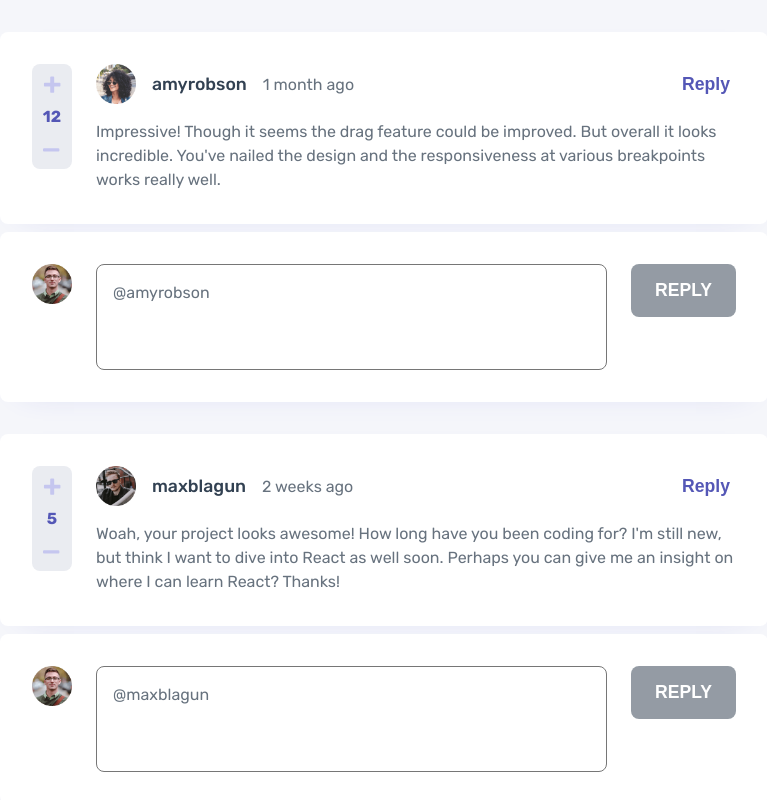
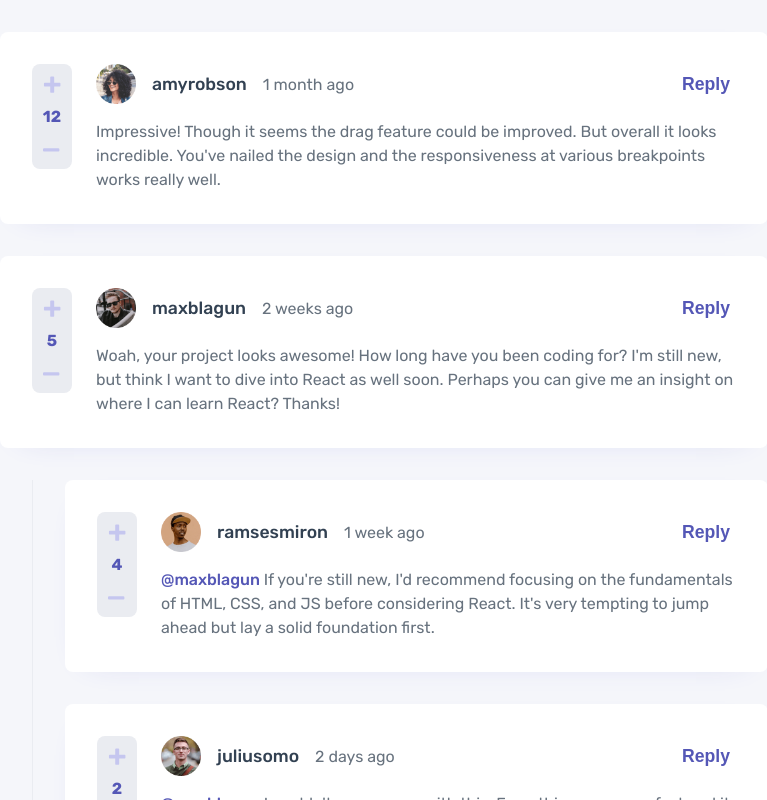
Before and after one commit to simoneclr/fm-comments-section, a React (Create React App) app: page / in a window 1280 px wide. Shown: the top 800 px of the page, without its empty margins (256-1023 px from the left). Built offline with nearby package versions, Linux system fonts and the light colour scheme.

Commit message:
Add ability to show and hide reply form

```diff
--- a/src/index.css
+++ b/src/index.css
@@ -191,11 +191,16 @@ body {
 
 /* AddCommentForm */
 .add-comment-form {
+	display: none;
+
 	margin-top: .5rem;
 
-	display: flex;
 	align-items: flex-start;
 	gap: 1rem 1.5rem
+}
+
+.add-comment-form.active {
+	display: flex;
 }
 
 .add-comment-form > textarea {
--- a/src/views/comments/AddCommentForm.js
+++ b/src/views/comments/AddCommentForm.js
@@ -4,7 +4,7 @@ import { addComment, selectCommentById } from "../../store/comments/commentsSlic
 
 import { selectLoggedUser, selectUserById } from "../../store/users/usersSlice";
 
-function AddCommentForm({parentId}) {
+function AddCommentForm({parentId, isActive, handleActiveChange}) {
 
 	const loggedUserId = useSelector(selectLoggedUser)
 
@@ -32,13 +32,18 @@ function AddCommentForm({parentId}) {
 	const onSubmit = (e) => {
 		e.preventDefault()
 
-		dispatch(addComment(content, parentId))
+		if (isActive) {
+			dispatch(addComment(content, parentId))
 
-		setContent("")
+			setContent("")
+		}
+
+		handleActiveChange(false)
 	}
 
 	return (
-		<form className="comment-card add-comment-form" onSubmit={onSubmit}>
+		<form onSubmit={onSubmit}
+					className={"comment-card add-comment-form" + (isActive ? " active" : "")}>
 			<img src={user.image.png} alt="" className="comment-picture"/>
 
 			<textarea name="commentContent" value={renderedParentName + content}
--- a/src/views/comments/CommentCard.js
+++ b/src/views/comments/CommentCard.js
@@ -1,4 +1,4 @@
-import React from "react";
+import React, { useState } from "react";
 import { useSelector } from "react-redux";
 
 import { selectCommentById } from "../../store/comments/commentsSlice";
@@ -10,9 +10,20 @@ import CommentScoreControl from "./CommentScoreControl";
 // Displays a single comment card
 function CommentCard({comment, parentId}) {
 
+	// State variable that controls access to the reply form
+	const [replyFormActive, setReplyFormActive] = useState(false)
+
 	const user = useSelector(state => selectUserById(state, comment.user))
 
 	const parent = useSelector(state => selectCommentById(state, parentId))
+
+	const onReplyButtonClick = (e) => {
+		setReplyFormActive(isActive => !isActive)
+	}
+
+	const handleReplyFormActiveChange = (isActive) => {
+		setReplyFormActive(isActive)
+	}
 
 	return (
 		<React.Fragment>
@@ -29,8 +40,8 @@ function CommentCard({comment, parentId}) {
 				</div>
 
 				<div className="comment-actions">
-					<button className="btn btn-reply">
-						Reply
+					<button className="btn btn-reply" onClick={onReplyButtonClick}>
+						{replyFormActive ? "Cancel" : "Reply"}
 					</button>
 				</div>
 
@@ -40,7 +51,8 @@ function CommentCard({comment, parentId}) {
 				</p>
 			</article>
 
-			<AddCommentForm parentId={comment.id}/>
+			<AddCommentForm parentId={comment.id}
+											isActive={replyFormActive} handleActiveChange={handleReplyFormActiveChange}/>
 		</React.Fragment>
 	)
 }
```
